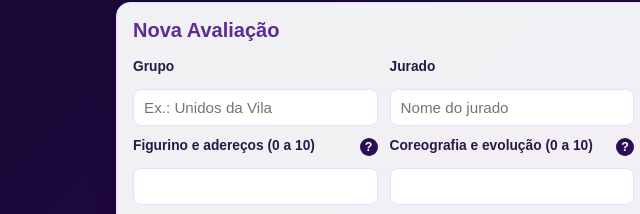
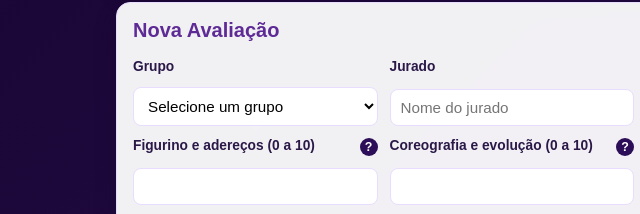
Before and after one commit to VPompeu/votacaoCarnaval, a plain HTML site: page index.html in a window 1280 px wide. Shown: the part 141-355 px from the top of the page, 0-640 px from the left. Drawn offline with Linux system fonts and the light colour scheme.

Commit message:
att - nome dos blocos

```diff
--- a/index.html
+++ b/index.html
@@ -18,7 +18,17 @@
 			<form id="avaliacaoForm" class="form-grid">
 				<label>
 					<span class="label-title">Grupo</span>
-					<input type="text" id="grupo" required placeholder="Ex.: Unidos da Vila">
+					<select id="grupo" required>
+						<option value="" selected disabled>Selecione um grupo</option>
+						<option>1° Adm A - Central das Emoções</option>
+						<option>1° Adm B - Folia Tropical</option>
+						<option>1° Info - Folia das Galáxias</option>
+						<option>2° Adm A - Caiu na toca virou folia!</option>
+						<option>2° Adm B - Saboor Vingadores</option>
+						<option>2° Info - Pouca teia</option>
+						<option>3° Adm - Ao infinito e já era</option>
+						<option>3° Info - Bloco ZooTII</option>
+					</select>
 				</label>
 
 				<label>
--- a/styles.css
+++ b/styles.css
@@ -154,6 +154,7 @@ label {
 }
 
 input,
+select,
 textarea,
 button {
 	font-family: inherit;
@@ -161,6 +162,7 @@ button {
 }
 
 input,
+select,
 textarea {
 	border: 1px solid var(--border);
 	border-radius: 8px;
@@ -169,6 +171,7 @@ textarea {
 }
 
 input:focus,
+select:focus,
 textarea:focus {
 	outline: 2px solid rgba(216, 27, 144, 0.25);
 	border-color: var(--primary);
```
